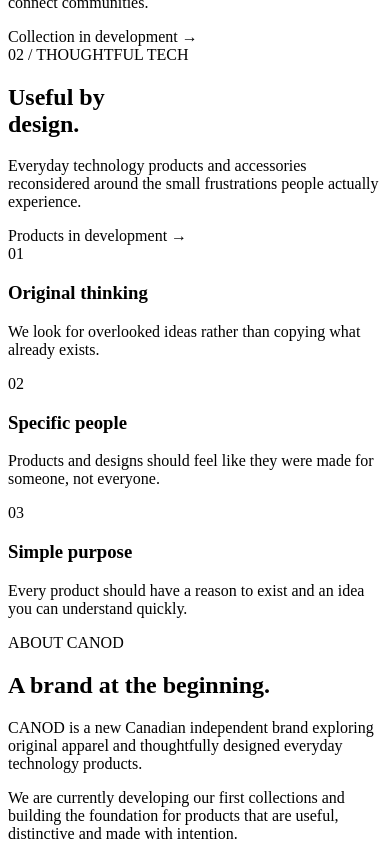
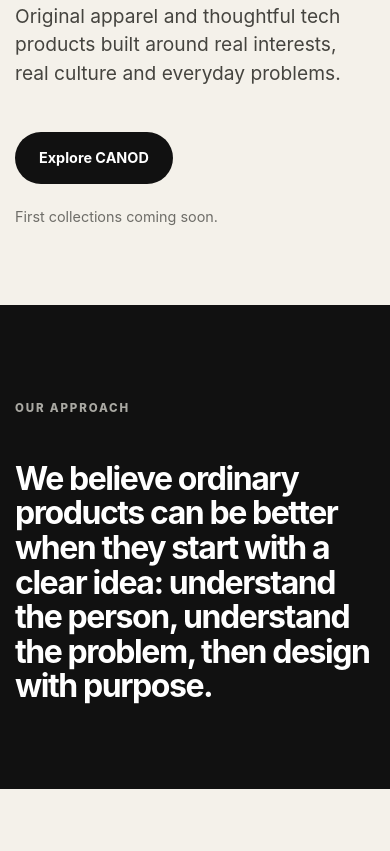
Before and after one commit to kamxnet/canod-web, a plain HTML site: page index.html in a window 390 px wide. Shown: the part 500-1351 px from the top of the page. Drawn offline with Linux system fonts and the light colour scheme.

Commit message:
Add CANOD brand styling and responsive layout

```diff
--- a/style.css
+++ b/style.css
@@ -1,37 +1,230 @@
-<!DOCTYPE html PUBLIC "-//W3C//DTD HTML 4.01//EN" "http://www.w3.org/TR/html4/strict.dtd">
-<html>
-<head>
-  <meta http-equiv="Content-Type" content="text/html; charset=utf-8">
-  <meta http-equiv="Content-Style-Type" content="text/css">
-  <title></title>
-  <meta name="Generator" content="Cocoa HTML Writer">
-  <meta name="CocoaVersion" content="2685.6">
-  <style type="text/css">
-    p.p1 {margin: 0.0px 0.0px 0.0px 0.0px; font: 12.0px Helvetica}
-    p.p2 {margin: 0.0px 0.0px 0.0px 0.0px; font: 12.0px Helvetica; min-height: 14.0px}
-  </style>
-</head>
-<body>
-<p class="p1">body {</p>
-<p class="p1"><span class="Apple-converted-space">  </span>font-family: Arial, sans-serif;</p>
-<p class="p1"><span class="Apple-converted-space">  </span>margin: 0;</p>
-<p class="p1"><span class="Apple-converted-space">  </span>padding: 60px 20px;</p>
-<p class="p1"><span class="Apple-converted-space">  </span>background: #111;</p>
-<p class="p1"><span class="Apple-converted-space">  </span>color: #fff;</p>
-<p class="p1">}</p>
-<p class="p2"><br></p>
-<p class="p1">main {</p>
-<p class="p1"><span class="Apple-converted-space">  </span>max-width: 900px;</p>
-<p class="p1"><span class="Apple-converted-space">  </span>margin: auto;</p>
-<p class="p1">}</p>
-<p class="p2"><br></p>
-<p class="p1">h1 {</p>
-<p class="p1"><span class="Apple-converted-space">  </span>font-size: 64px;</p>
-<p class="p1"><span class="Apple-converted-space">  </span>margin-bottom: 10px;</p>
-<p class="p1">}</p>
-<p class="p2"><br></p>
-<p class="p1">h2 {</p>
-<p class="p1"><span class="Apple-converted-space">  </span>margin-top: 50px;</p>
-<p class="p1">}</p>
-</body>
-</html>
+* { box-sizing: border-box; }
+
+:root {
+  --ink: #111111;
+  --paper: #f4f1ea;
+  --white: #ffffff;
+  --muted: #6e6d68;
+  --line: rgba(17,17,17,.16);
+}
+
+html { scroll-behavior: smooth; }
+
+body {
+  margin: 0;
+  background: var(--paper);
+  color: var(--ink);
+  font-family: Inter, ui-sans-serif, -apple-system, BlinkMacSystemFont, "Segoe UI", Helvetica, Arial, sans-serif;
+  -webkit-font-smoothing: antialiased;
+}
+
+a { color: inherit; text-decoration: none; }
+
+.shell {
+  width: min(1180px, calc(100% - 48px));
+  margin: 0 auto;
+}
+
+.site-header {
+  position: sticky;
+  top: 0;
+  z-index: 20;
+  background: rgba(244,241,234,.9);
+  backdrop-filter: blur(14px);
+  border-bottom: 1px solid var(--line);
+}
+
+.nav-wrap {
+  height: 78px;
+  display: flex;
+  align-items: center;
+  justify-content: space-between;
+}
+
+.brand {
+  font-size: 1.45rem;
+  font-weight: 900;
+  letter-spacing: .18em;
+}
+
+.nav { display: flex; gap: 30px; }
+.nav a { font-size: .86rem; font-weight: 650; }
+.nav a:hover { opacity: .55; }
+
+.hero {
+  min-height: 760px;
+  display: flex;
+  flex-direction: column;
+  justify-content: center;
+  padding: 110px 0 120px;
+}
+
+.eyebrow, .kicker, .card-label {
+  font-size: .72rem;
+  font-weight: 800;
+  letter-spacing: .16em;
+}
+
+.hero h1 {
+  margin: 24px 0 30px;
+  max-width: 1000px;
+  font-size: clamp(4.5rem, 10.5vw, 9rem);
+  line-height: .88;
+  letter-spacing: -.07em;
+  font-weight: 800;
+}
+
+.hero-copy {
+  max-width: 680px;
+  margin: 0;
+  font-size: clamp(1.2rem, 2vw, 1.6rem);
+  line-height: 1.5;
+  color: #45443f;
+}
+
+.hero-actions {
+  margin-top: 44px;
+  display: flex;
+  align-items: center;
+  gap: 24px;
+  flex-wrap: wrap;
+}
+
+.button {
+  display: inline-flex;
+  align-items: center;
+  justify-content: center;
+  min-height: 52px;
+  padding: 0 24px;
+  border-radius: 999px;
+  font-size: .9rem;
+  font-weight: 750;
+}
+
+.primary { background: var(--ink); color: var(--white); }
+.primary:hover { opacity: .82; }
+.status { font-size: .9rem; color: var(--muted); }
+
+.manifesto {
+  background: var(--ink);
+  color: var(--white);
+  padding: 120px 0;
+}
+
+.manifesto-grid {
+  display: grid;
+  grid-template-columns: 1fr 3fr;
+  gap: 60px;
+}
+
+.manifesto .kicker { color: #aaa9a3; }
+.statement {
+  max-width: 900px;
+  margin: 0;
+  font-size: clamp(2rem, 4vw, 4.3rem);
+  line-height: 1.08;
+  letter-spacing: -.045em;
+  font-weight: 650;
+}
+
+.categories {
+  display: grid;
+  grid-template-columns: 1fr 1fr;
+  gap: 18px;
+  padding: 110px 0 50px;
+}
+
+.card {
+  min-height: 620px;
+  padding: 38px;
+  display: flex;
+  flex-direction: column;
+  justify-content: space-between;
+  border-radius: 4px;
+}
+
+.card-dark { background: #171717; color: white; }
+.card-light { background: #dedbd2; color: var(--ink); }
+.card-label { opacity: .62; }
+.card-content h2 {
+  margin: 0 0 26px;
+  font-size: clamp(2.8rem, 5vw, 5.2rem);
+  line-height: .95;
+  letter-spacing: -.055em;
+}
+.card-content p {
+  max-width: 520px;
+  font-size: 1.08rem;
+  line-height: 1.55;
+  opacity: .78;
+}
+.coming {
+  display: block;
+  margin-top: 36px;
+  font-size: .86rem;
+  font-weight: 750;
+}
+
+.principles {
+  display: grid;
+  grid-template-columns: repeat(3, 1fr);
+  gap: 36px;
+  padding: 70px 0 130px;
+}
+
+.principle { border-top: 1px solid var(--ink); padding-top: 18px; }
+.principle span { font-size: .72rem; color: var(--muted); }
+.principle h3 { margin: 42px 0 14px; font-size: 1.35rem; }
+.principle p { margin: 0; color: var(--muted); line-height: 1.55; }
+
+.about { border-top: 1px solid var(--line); padding: 130px 0; }
+.about-grid {
+  display: grid;
+  grid-template-columns: 1fr 1fr;
+  gap: 90px;
+}
+.about h2 {
+  margin: 26px 0 0;
+  font-size: clamp(3rem, 5vw, 5.5rem);
+  line-height: .95;
+  letter-spacing: -.055em;
+}
+.about-copy { padding-top: 36px; }
+.about-copy p { font-size: 1.2rem; line-height: 1.65; color: #4b4a46; }
+
+.closing {
+  border-top: 1px solid var(--line);
+  padding: 130px 0 160px;
+}
+.closing h2 {
+  margin: 25px 0 0;
+  font-size: clamp(3.2rem, 7vw, 7rem);
+  line-height: .92;
+  letter-spacing: -.06em;
+}
+
+.footer { background: var(--ink); color: white; padding: 60px 0; }
+.footer-grid { display: flex; justify-content: space-between; align-items: flex-end; gap: 30px; }
+.footer-brand { margin-bottom: 12px; }
+.footer p { margin: 0; color: #aaa9a3; }
+.footer-meta { display: flex; gap: 28px; font-size: .8rem; color: #aaa9a3; }
+
+@media (max-width: 760px) {
+  .shell { width: min(100% - 30px, 1180px); }
+  .nav { gap: 16px; }
+  .nav a:nth-child(2) { display: none; }
+  .hero { min-height: 650px; padding: 80px 0; }
+  .hero h1 { font-size: clamp(4rem, 20vw, 6.4rem); }
+  .manifesto { padding: 85px 0; }
+  .manifesto-grid, .categories, .principles, .about-grid { grid-template-columns: 1fr; }
+  .manifesto-grid { gap: 35px; }
+  .categories { padding-top: 70px; }
+  .card { min-height: 500px; padding: 28px; }
+  .principles { gap: 55px; padding-bottom: 90px; }
+  .principle h3 { margin-top: 25px; }
+  .about { padding: 90px 0; }
+  .about-grid { gap: 30px; }
+  .about-copy { padding-top: 0; }
+  .closing { padding: 90px 0 110px; }
+  .footer-grid { align-items: flex-start; flex-direction: column; }
+}
```
